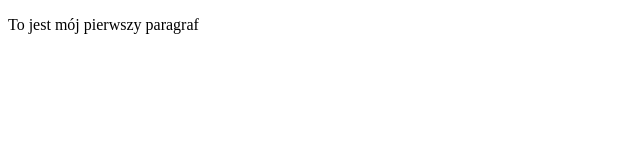
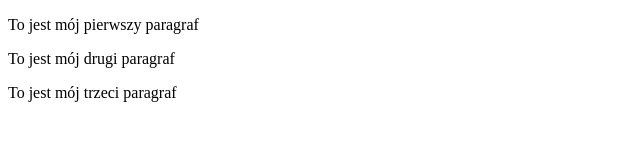
Before and after one commit to beatacurylo/gitjestgit, a plain HTML site: page index.html in a window 1280 px wide. Shown: the whole page, without its empty margins (0-640 px from the left). Drawn offline with Linux system fonts and the light colour scheme.

Commit message:
trzeci paragraf

```diff
--- a/index.html
+++ b/index.html
@@ -6,5 +6,7 @@
 </head>
 <body>
     <p>To jest mój pierwszy paragraf</p>
+    <p>To jest mój drugi paragraf</p>
+    <p>To jest mój trzeci paragraf</p>
 </body>
 </html>
```
